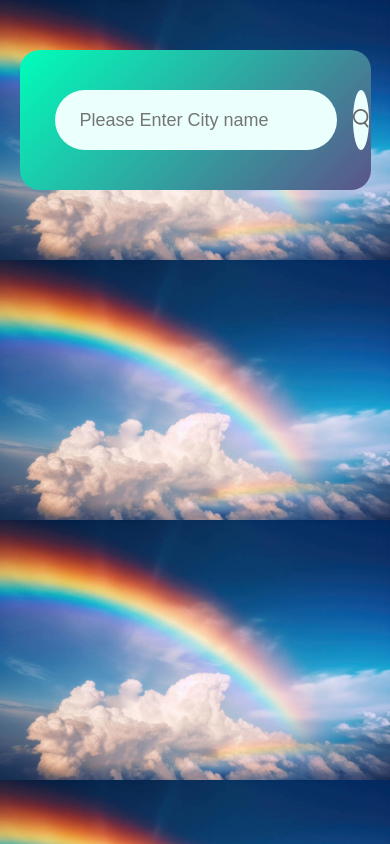
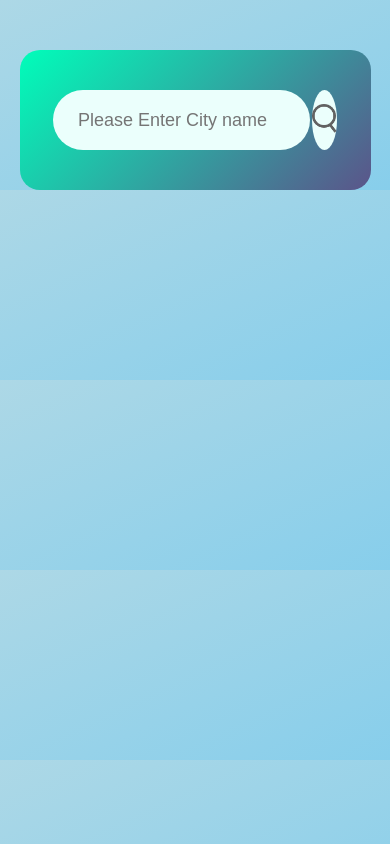
Before and after one commit to sharangpatel/climateApp, a plain HTML site: page index.html in a window 390 px wide. Drawn offline with Linux system fonts and the light colour scheme.

Commit message:
Update(responsiveMobDevice) style.css

```diff
--- a/style.css
+++ b/style.css
@@ -6,8 +6,8 @@
 }
 
 body{
-    background-image: url(weatherApp/images/appBG1.jpg);
-    background-size:cover
+    background:linear-gradient(155deg,lightblue,skyblue);
+    /* background-size:cover; */
 }
 
 .card{
@@ -19,13 +19,14 @@ body{
     margin: 50px auto 0;
     border-radius: 20px;
     padding: 40px 35px;
+    text-align: center;
 }
 
 .search{
     width: 100%;
     display: flex;
     align-items: center;
-    justify-content: space-between;
+    justify-content: center;
 }
 
 .search input{
@@ -52,26 +53,26 @@ body{
 }
 
 .search img{
-    width: 16px;
+    width: 25px;
 }
 
 .weather-icon{
     width: 140px;
     margin-top: 30px;
-    margin-left: 125px;
+    margin-left: 5px;
 }
 
 .weather h1{
     font-size: 50px;
     font-weight: 500;
-    margin:0 120px;
+    margin:0 100px;
 }
 
 .weather h2{
     font-size: 40px;
     font-weight: 400;
     margin-top: -10px;
-    margin-left:120px;
+    margin-left:15px;
 }
 
 .details{
@@ -108,3 +109,18 @@ body{
     font-size: 16.5px;
     display: none;
 }
+
+@media screen and (max-width: 475px){
+
+
+    .search input{
+        padding-right: 0;
+        height: 60px;
+        border-radius: 30px;
+        flex: 1;
+        margin-right: 2px;
+        font-size: 18px;
+    }
+
+
+}
```
